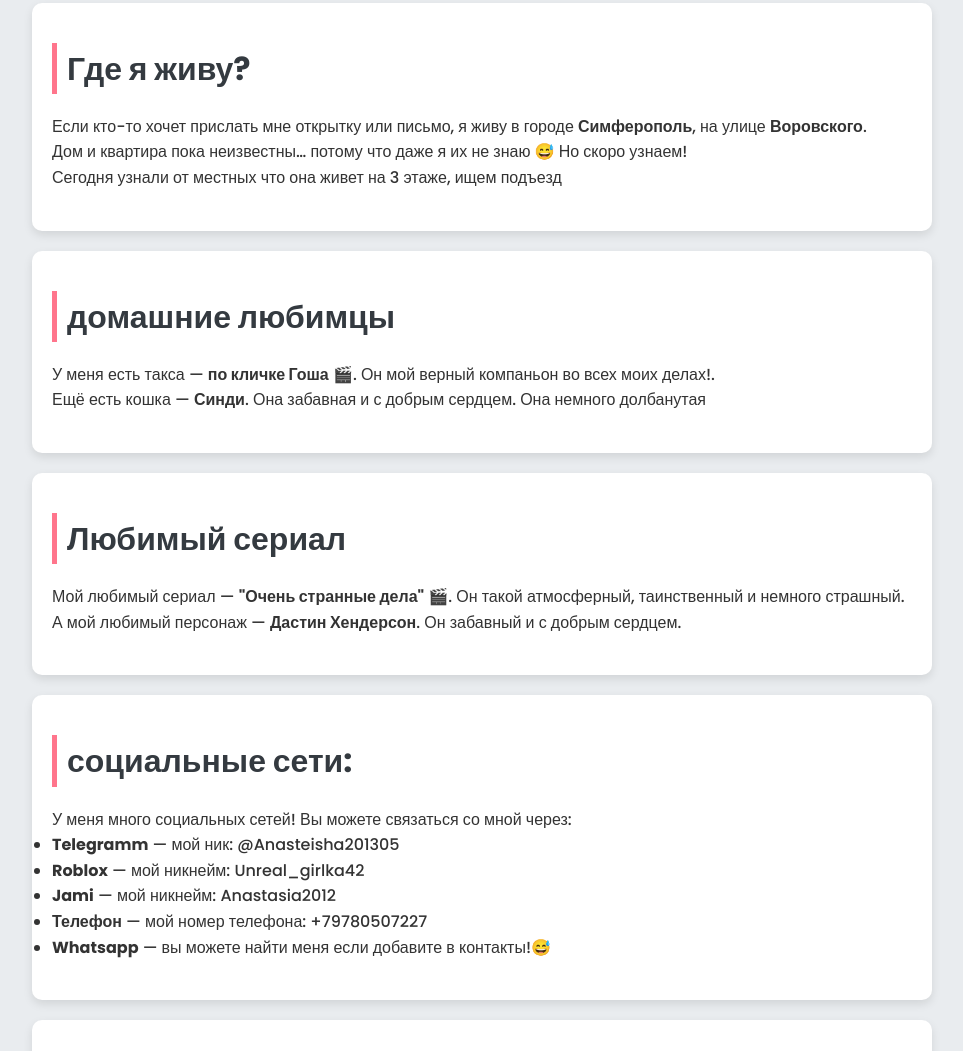
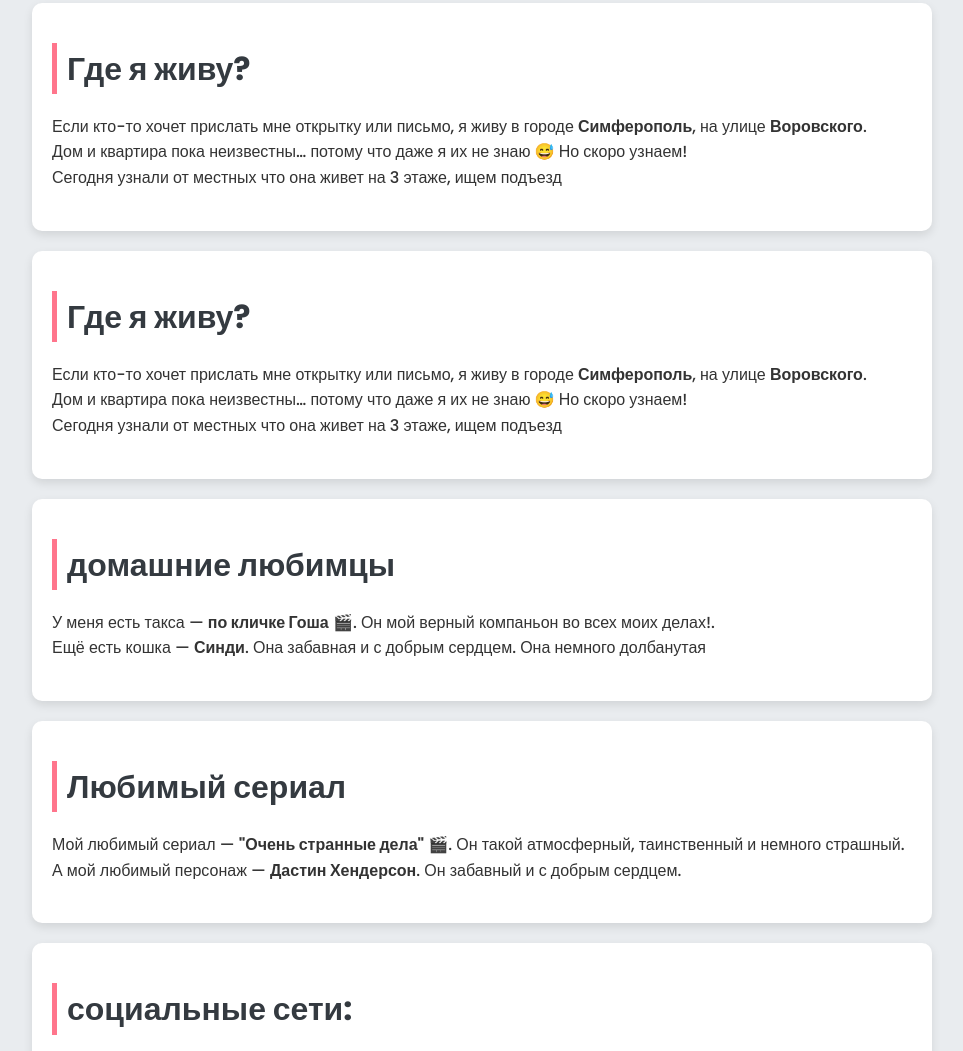
Before and after one commit to lolka864/anastasia-serduk, a plain HTML site: page index.html in a window 1280 px wide. Shown: the part 1214-2265 px from the top of the page, without its empty margins (158-1121 px from the left). Drawn offline with Linux system fonts and the light colour scheme.

Commit message:
Add files via upload

```diff
--- a/index.html
+++ b/index.html
@@ -149,6 +149,14 @@
 	<p>Сегодня узнали от местных что она живет на 3 этаже, ищем подъезд</p>
   </section>
 
+<section id="contact">
+    <h2 class="section-title">Где я живу?</h2>
+    <p>Если кто-то хочет прислать мне открытку или письмо, я живу в городе <strong>Симферополь</strong>, на улице <strong>Воровского</strong>.</p>
+    <p>Дом и квартира пока неизвестны… потому что даже я их не знаю 😅 Но скоро узнаем!</p>
+	<p>Сегодня узнали от местных что она живет на 3 этаже, ищем подъезд</p>
+  </section>
+
+
 <section id="pets">
     <h2 class="section-title">домашние любимцы</h2>
     <p>У меня есть такса — <strong>по кличке Гоша</strong> 🎬. Он мой верный компаньон во всех моих делах!.</p>
```
